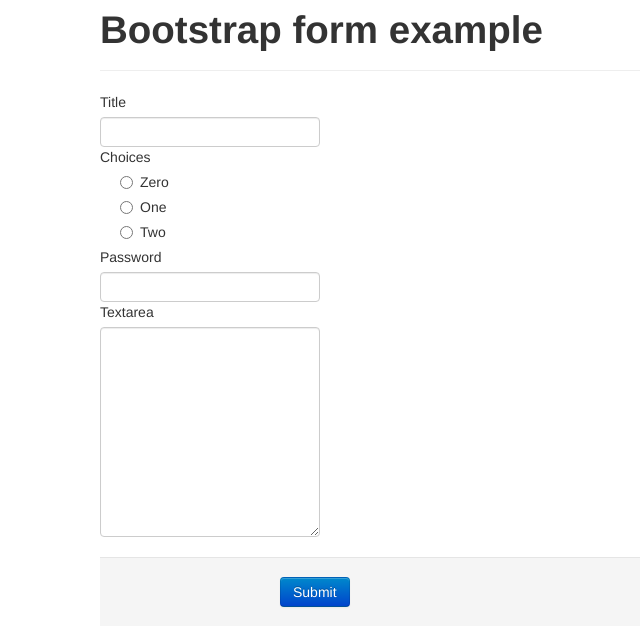
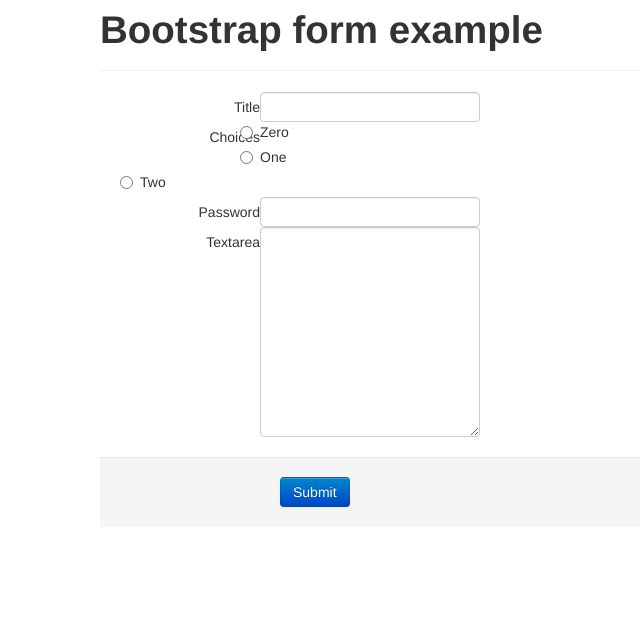
Before and after one commit to tzangms/django-bootstrap-form, a Django app: page / in a window 1280 px wide. Shown: the top 626 px of the page, without its empty margins (70-710 px from the left). Run offline with Django 3.2, Linux system fonts and the light colour scheme; some libraries are stand-ins or nearby versions.

Commit message:
Revert control-label since it's used by the has-* functions

```diff
--- a/bootstrapform/templates/bootstrapform/field.html
+++ b/bootstrapform/templates/bootstrapform/field.html
@@ -17,7 +17,7 @@
             {% endif %}
         </div>
     {% else %}{% if field|is_radio %}
-        <label>{{ field.label }}</label>
+        <label class="control-label">{{ field.label }}</label>
 
         <div class="radio">
             {% for choice in field %}
@@ -39,7 +39,7 @@
         </div>
 
     {% else %}
-        <label for="{{ field.auto_id }}">{{ field.label }}</label>
+        <label class="control-label" for="{{ field.auto_id }}">{{ field.label }}</label>
 
         {{ field }}
 
```
